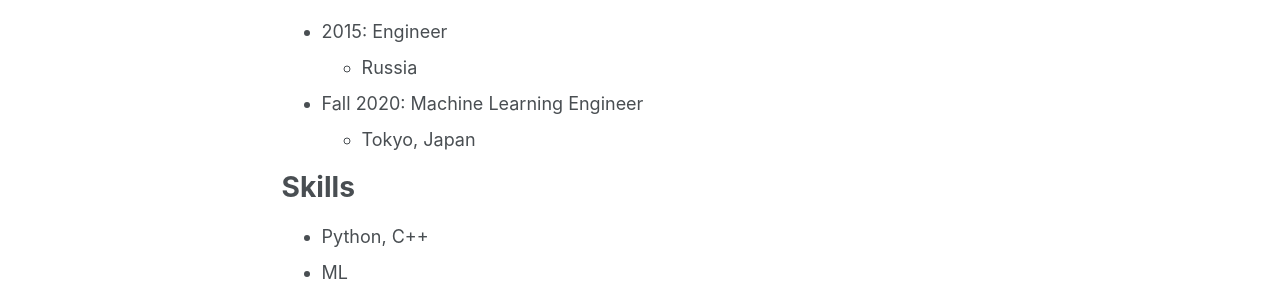
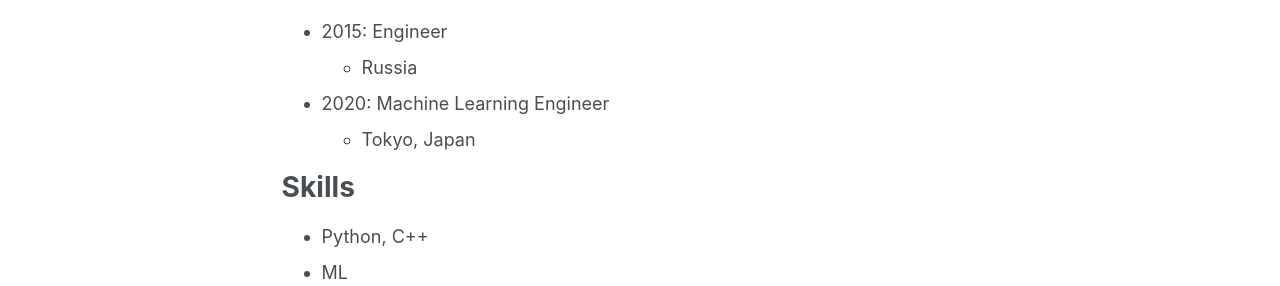
Before and after one commit to Xrenya/xrenya.github.io, a Jekyll site: the page built from _pages/cv.md, in a window 1280 px wide. Shown: the part 327-613 px from the top of the page. Built offline with Jekyll 4.4.1, drawn with Linux system fonts in a browser that asks for light colours.

Commit message:
Update cv.md

```diff
--- a/_pages/cv.md
+++ b/_pages/cv.md
@@ -18,7 +18,7 @@ Work experience
 ======
 * 2015: Engineer
   * Russia
-* Fall 2020: Machine Learning Engineer
+* 2020: Machine Learning Engineer
   * Tokyo, Japan
 
 Skills
```
